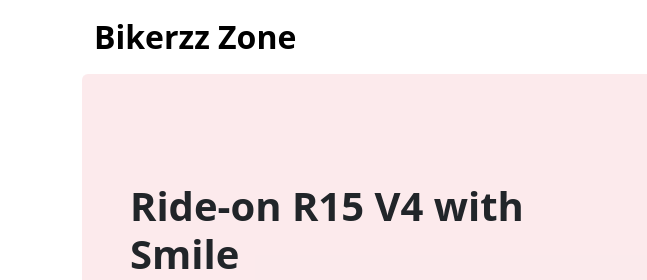
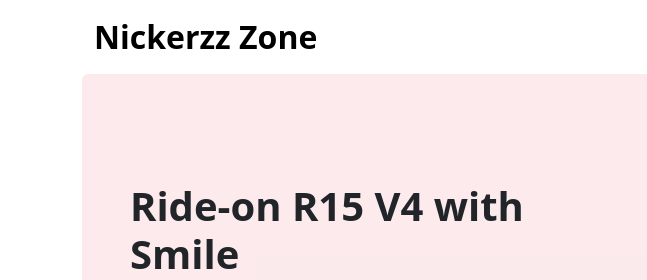
Before and after one commit to najmulhoque/bike-zone, a plain HTML site: page index.html in a window 1280 px wide. Shown: the top 280 px of the page, 0-647 px from the left. Drawn offline with nearby package versions, Linux system fonts and the light colour scheme.

Commit message:
last commit

```diff
--- a/index.html
+++ b/index.html
@@ -17,7 +17,7 @@
     <!-- navbar part  -->
     <nav class="navbar navbar-expand-lg">
       <div class="container fw-semibold ">
-        <a class="navbar-brand fs-2 fw-bold " href="#">Bikerzz Zone</a>
+        <a class="navbar-brand fs-2 fw-bold " href="#">Nickerzz Zone</a>
         <button class="navbar-toggler" type="button" data-bs-toggle="collapse" data-bs-target="#navbarSupportedContent"
           aria-controls="navbarSupportedContent" aria-expanded="false" aria-label="Toggle navigation">
           <span class="navbar-toggler-icon"></span>
```
